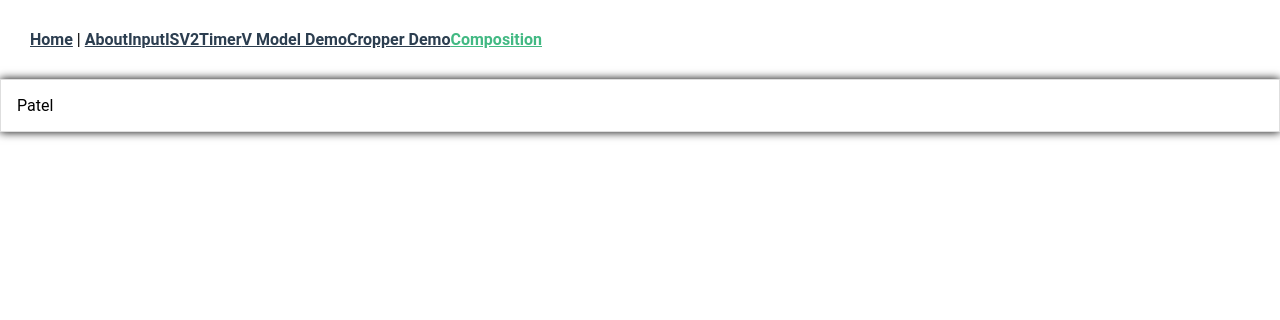
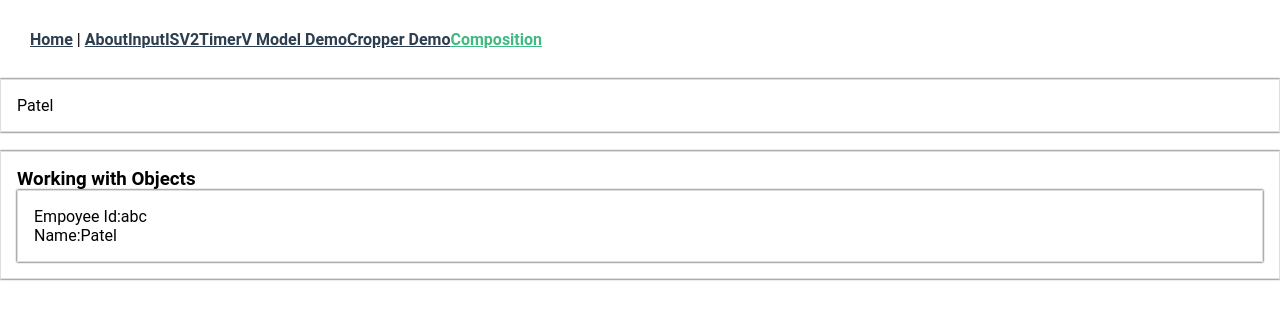
Before and after one commit to mohit2314/VueJs-concepts, a Vue app: page /#/composition in a window 1280 px wide. Shown: the top 320 px of the page. Built offline with nearby package versions, Linux system fonts and the light colour scheme.

Commit message:
Objects reactivity in composition api

```diff
--- /dev/null
+++ b/src/components/composition/Objects.vue
@@ -0,0 +1,31 @@
+<template>
+  <div class="card">
+<div>Empoyee Id:{{employee.id}}</div>
+<div>Name:{{employee.name}}</div>
+  </div>
+</template>
+
+<script>
+import {ref} from 'vue';
+export default {
+
+    setup(){
+        const employee=ref({
+            id:'123',
+            name:'Mohit'
+        })
+
+        setTimeout(function(){
+            employee.value.id="abc";
+            employee.value.name="Patel"
+        },2000)
+
+return {employee}
+    }
+
+}
+</script>
+
+<style>
+
+</style>
--- a/src/views/CompositionApi.vue
+++ b/src/views/CompositionApi.vue
@@ -1,12 +1,21 @@
 <template>
   <div class="card">
 {{userName}}
+  </div>
+<br>
+  <div class="card">
+<div><h3> Working with Objects</h3></div>
+<objects></objects>
   </div>
 </template>
 
 <script>
 import {ref} from 'vue';
+import Objects from "@/components/composition/Objects.vue"
 export default {
+    components:{
+Objects
+    },
 setup(){
    const userName=ref('Mohit');
 
@@ -24,6 +33,6 @@ setup(){
 .card{
     border: 1px solid #dedede;
     padding: 16px;
-    box-shadow: 0px 0px 9px  #000;
+    box-shadow: 0px 0px 2px  #000;
 }
 </style>
```
